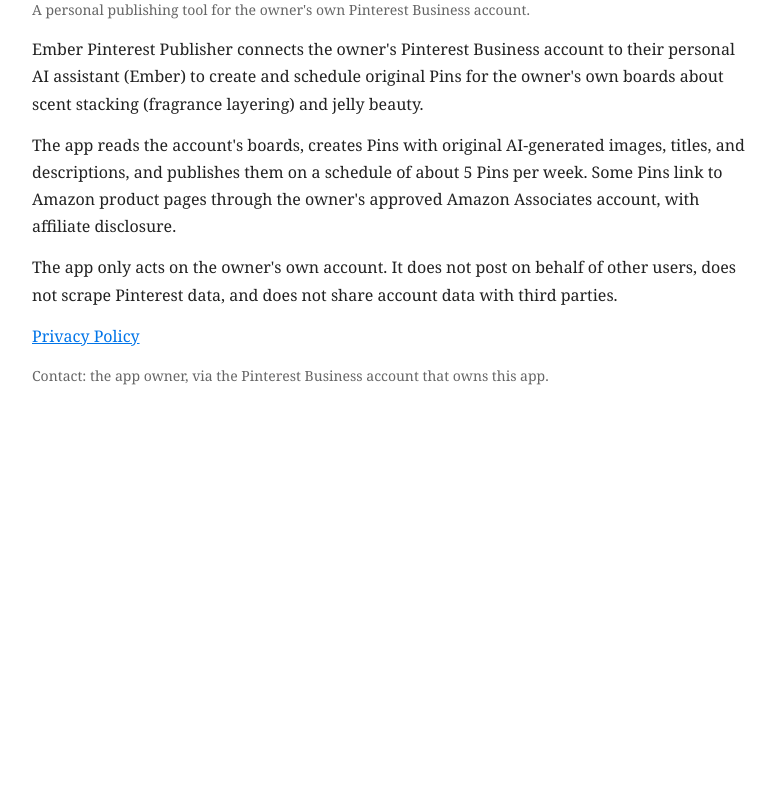
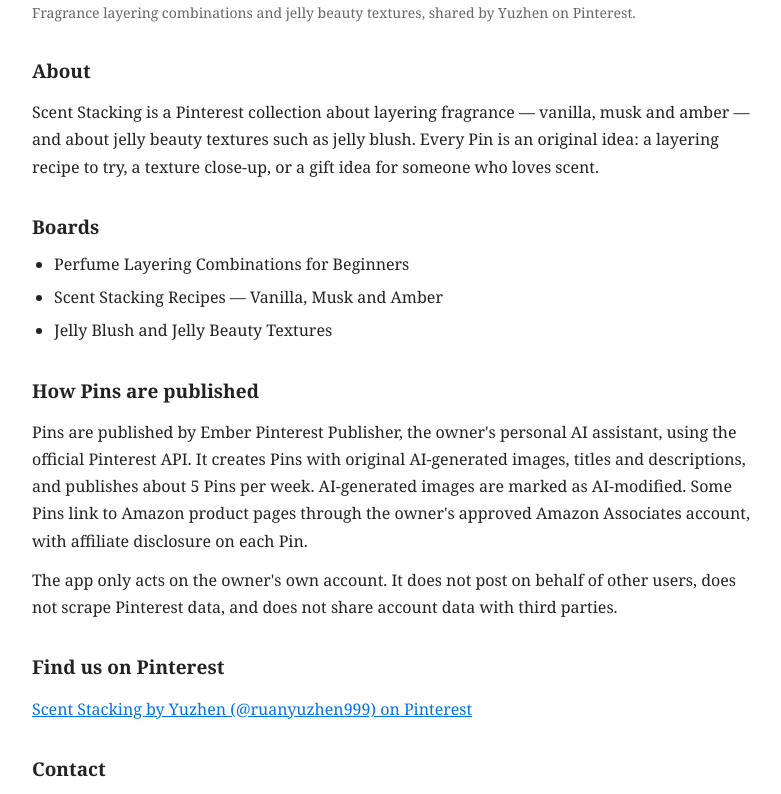
Before and after one commit to jottuyhoa2-beep/ember-pinterest-publisher, a plain HTML site: page index.html in a window 1280 px wide. Shown: the part 130-924 px from the top of the page, without its empty margins (248-1029 px from the left). Before the commit the page ends 800 px from the top, so only its background shows below. Drawn offline with Linux system fonts and the light colour scheme.

Commit message:
Update landing page to business profile

```diff
--- a/index.html
+++ b/index.html
@@ -3,30 +3,45 @@
 <head>
 <meta charset="utf-8">
 <meta name="viewport" content="width=device-width, initial-scale=1">
-<title>Ember Pinterest Publisher</title>
+<title>Scent Stacking &amp; Jelly Beauty — Yuzhen on Pinterest</title>
 <style>
   body { font-family: Georgia, 'Times New Roman', serif; color: #222; background: #fff; margin: 0; padding: 0; }
   main { max-width: 720px; margin: 0 auto; padding: 48px 20px 64px; line-height: 1.7; }
-  h1 { font-size: 28px; margin-bottom: 8px; }
-  p { margin: 14px 0; }
+  h1 { font-size: 30px; margin-bottom: 8px; }
+  h2 { font-size: 19px; margin: 30px 0 6px; }
+  p { margin: 12px 0; }
+  ul { margin: 8px 0; padding-left: 22px; }
+  li { margin: 6px 0; }
   a { color: #0074e8; }
   .meta { color: #666; font-size: 14px; }
 </style>
 </head>
 <body>
 <main>
-  <h1>Ember Pinterest Publisher</h1>
-  <p class="meta">A personal publishing tool for the owner's own Pinterest Business account.</p>
+  <h1>Scent Stacking &amp; Jelly Beauty</h1>
+  <p class="meta">Fragrance layering combinations and jelly beauty textures, shared by Yuzhen on Pinterest.</p>
 
-  <p>Ember Pinterest Publisher connects the owner's Pinterest Business account to their personal AI assistant (Ember) to create and schedule original Pins for the owner's own boards about scent stacking (fragrance layering) and jelly beauty.</p>
+  <h2>About</h2>
+  <p>Scent Stacking is a Pinterest collection about layering fragrance — vanilla, musk and amber — and about jelly beauty textures such as jelly blush. Every Pin is an original idea: a layering recipe to try, a texture close-up, or a gift idea for someone who loves scent.</p>
 
-  <p>The app reads the account's boards, creates Pins with original AI-generated images, titles, and descriptions, and publishes them on a schedule of about 5 Pins per week. Some Pins link to Amazon product pages through the owner's approved Amazon Associates account, with affiliate disclosure.</p>
+  <h2>Boards</h2>
+  <ul>
+    <li>Perfume Layering Combinations for Beginners</li>
+    <li>Scent Stacking Recipes — Vanilla, Musk and Amber</li>
+    <li>Jelly Blush and Jelly Beauty Textures</li>
+  </ul>
 
+  <h2>How Pins are published</h2>
+  <p>Pins are published by Ember Pinterest Publisher, the owner's personal AI assistant, using the official Pinterest API. It creates Pins with original AI-generated images, titles and descriptions, and publishes about 5 Pins per week. AI-generated images are marked as AI-modified. Some Pins link to Amazon product pages through the owner's approved Amazon Associates account, with affiliate disclosure on each Pin.</p>
   <p>The app only acts on the owner's own account. It does not post on behalf of other users, does not scrape Pinterest data, and does not share account data with third parties.</p>
 
+  <h2>Find us on Pinterest</h2>
+  <p><a href="https://www.pinterest.com/ruanyuzhen999/">Scent Stacking by Yuzhen (@ruanyuzhen999) on Pinterest</a></p>
+
+  <h2>Contact</h2>
+  <p><a href="mailto:ruanyuzhen999@gmail.com">ruanyuzhen999@gmail.com</a></p>
+
   <p><a href="privacy-policy.html">Privacy Policy</a></p>
-
-  <p class="meta">Contact: the app owner, via the Pinterest Business account that owns this app.</p>
 </main>
 </body>
 </html>
```
Also changed, not shown: privacy-policy.html (+1 -1 lines).
